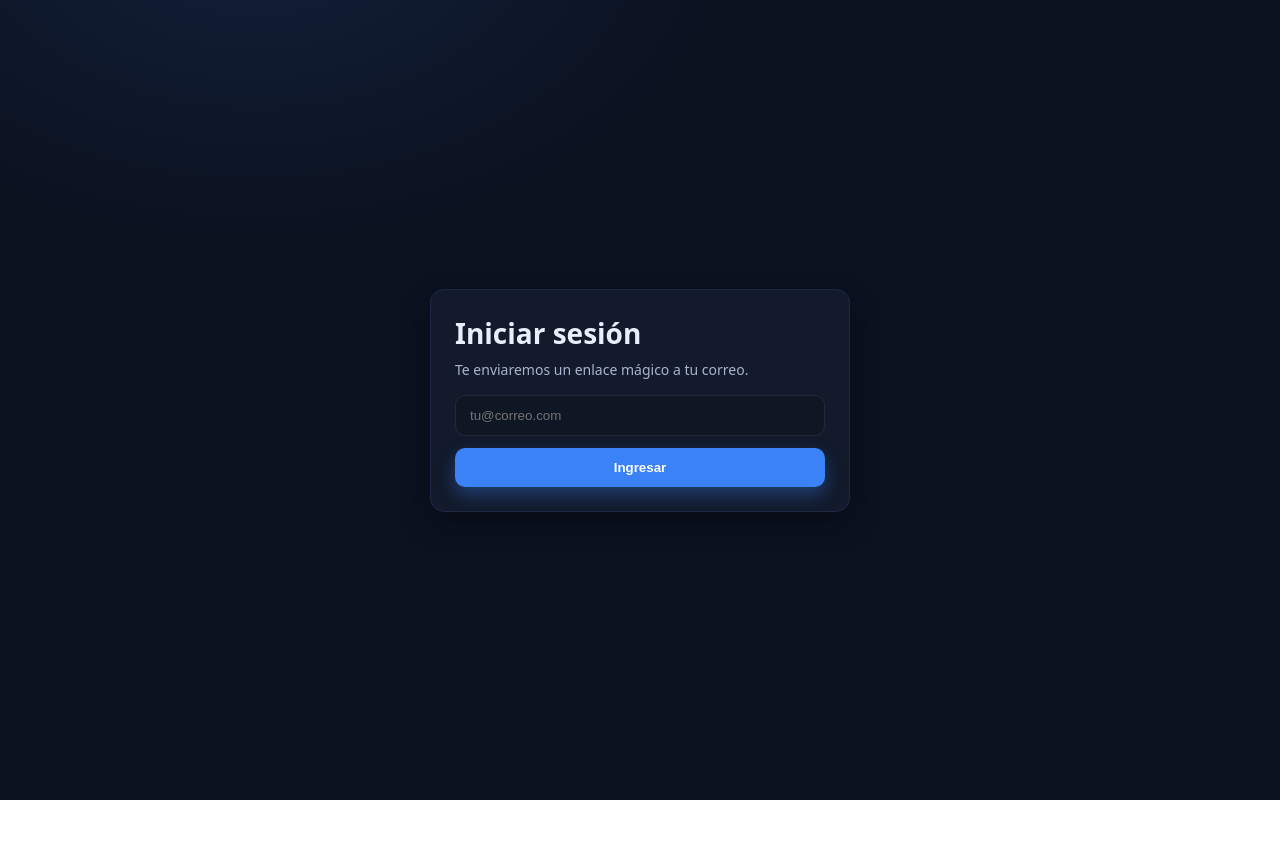
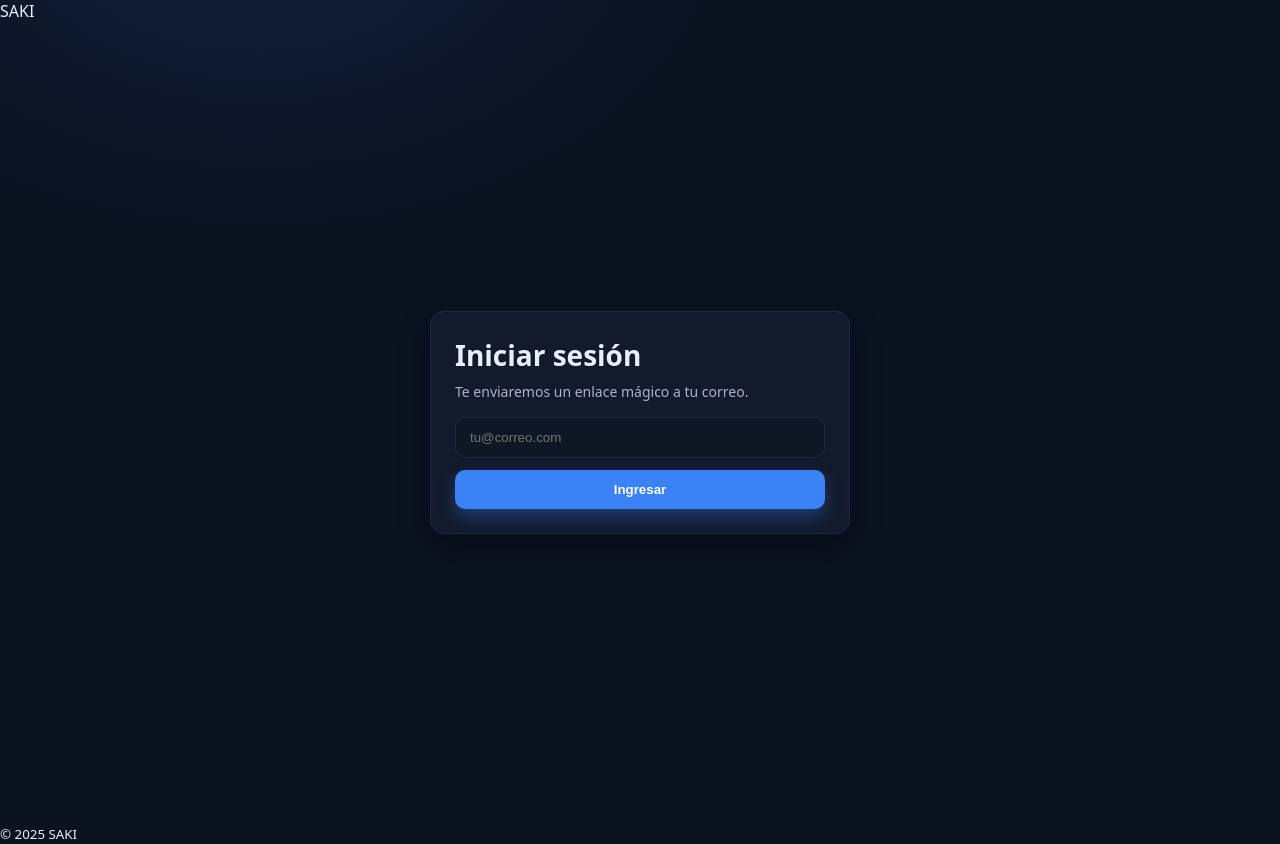
Before and after one commit to SAKI-ROMINA/SAKI-PORTAL, a Next.js app: page /login in a window 1280 px wide. Before the commit the page ends 800 px from the top, so only its background shows below. Built offline with nearby package versions, Linux system fonts and the light colour scheme; no server answers.

Commit message:
Update _app.js

```diff
--- a/pages/_app.js
+++ b/pages/_app.js
@@ -1,6 +1,11 @@
 // pages/_app.js
 import '../styles/globals.css'
+import Layout from '../components/Layout'
 
 export default function MyApp({ Component, pageProps }) {
-  return <Component {...pageProps} />
+  return (
+    <Layout>
+      <Component {...pageProps} />
+    </Layout>
+  )
 }
```
